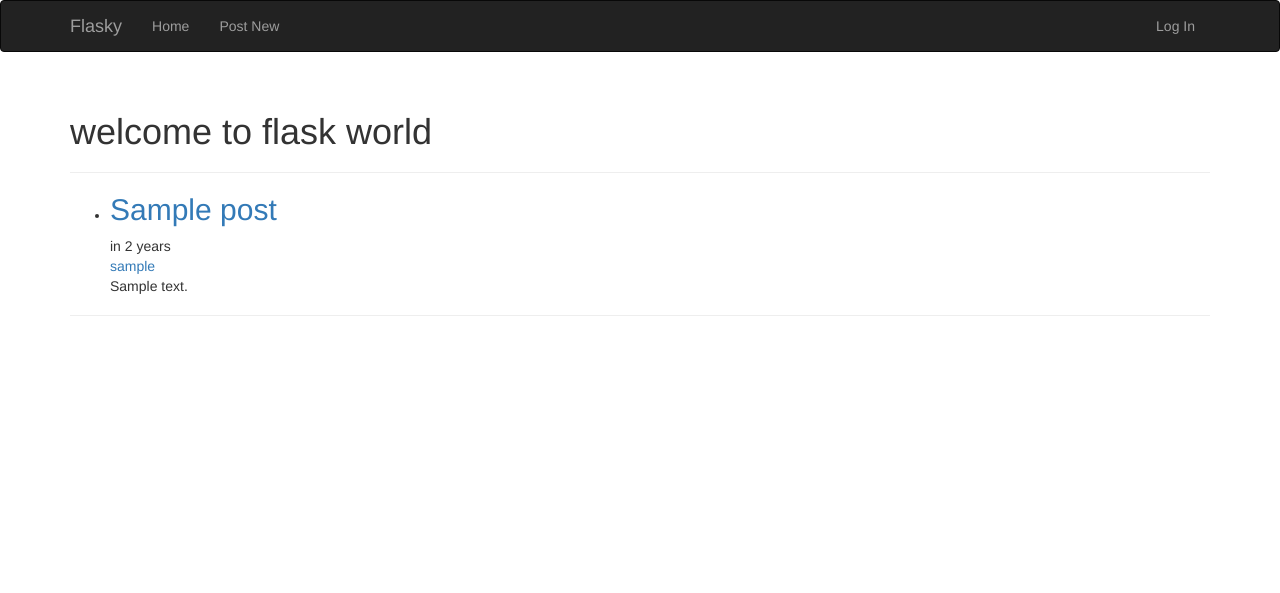
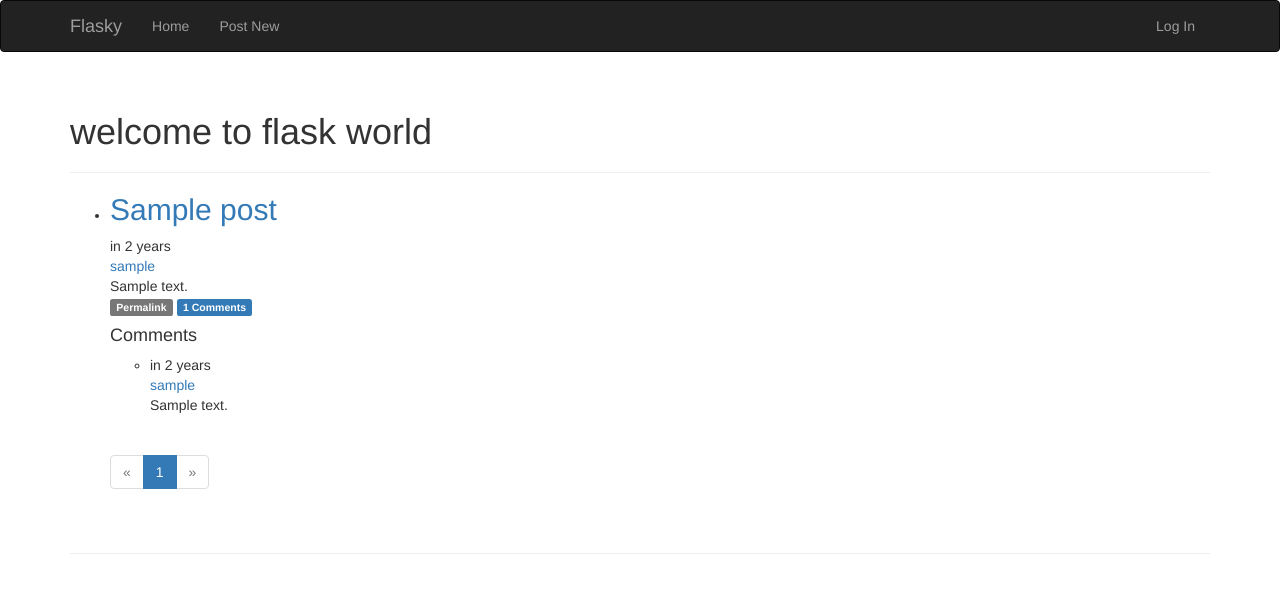
Before and after one commit to baidoosik/mysecnod_flask, a Flask app: template app/templates/blog/post_detail.html in a window 1280 px wide. Shown: the top 593 px of the page. Run offline with Flask 2, Linux system fonts and the light colour scheme; tables that the repository leaves empty hold one stand-in row (values such as "Sample post"); the template is opened without the code that fills it: values that come from a table or form of the project are taken from there, most other values are stand-ins (such as "Sample title", 1, 10 or a date in 2020); parts of the project's set-up code (start-up, migrations or seed data) failed here and were passed over; some libraries are stand-ins or nearby versions.

Commit message:
comment 기능 구현

```diff
--- a/app/blog/forms.py
+++ b/app/blog/forms.py
@@ -8,3 +8,8 @@ class PostForm(FlaskForm):
     title = StringField('title',validators=[Required(), Length(1, 64)])
     content = PageDownField("what's on your mind?", validators=[Required()])
     submit = SubmitField('Submit')
+
+
+class CommentForm(FlaskForm):
+    body = TextAreaField('body',validators=[Required()])
+    submit = SubmitField('Submit')
--- a/app/models.py
+++ b/app/models.py
@@ -80,6 +80,7 @@ class User(UserMixin, db.Model):
                                 backref=db.backref('followed', lazy='joined'),
                                 lazy='dynamic',
                                 cascade='all, delete-orphan')
+    comments = db.relationship('Comment', backref='author', lazy='dynamic')
 
     @staticmethod
     def generate_fake(count=100):
@@ -210,6 +211,7 @@ class Post(db.Model):
     content_html = db.Column(db.Text)
     timestamp = db.Column(db.DateTime, index=True, default= datetime.utcnow)
     author_id = db.Column(db.Integer, db.ForeignKey('users.id'))
+    comments = db.relationship('Comment', backref='post', lazy='dynamic')
 
     @staticmethod
     def generate_fake(count=100):
@@ -241,3 +243,24 @@ class Post(db.Model):
             tags=allowed_tags, strip=True))
 
 db.event.listen(Post.content, 'set', Post.on_changed_content)
+
+
+class Comment(db.Model):
+    __tablename__ = 'comments'
+    id = db.Column(db.Integer, primary_key=True)
+    body = db.Column(db.Text)
+    body_html = db.Column(db.Text)
+    timestamp = db.Column(db.DateTime, index=True, default=datetime.utcnow)
+    disabled = db.Column(db.Boolean)
+    author_id = db.Column(db.Integer, db.ForeignKey('users.id'))
+    post_id = db.Column(db.Integer, db.ForeignKey('posts.id'))
+
+    @staticmethod
+    def on_changed_body(target, value, oldvalue, initiator):
+        allowed_tags = ['a', 'abbr', 'acronym', 'b', 'code', 'em', 'i',
+                        'strong']
+        target.body_html = bleach.linkify(bleach.clean(
+            markdown(value, output_format='html'),
+            tags=allowed_tags, strip=True))
+
+db.event.listen(Comment.body, 'set', Comment.on_changed_body)
--- /dev/null
+++ b/app/templates/blog/_comment.html
@@ -0,0 +1,21 @@
+<ul class="comments">
+    {% for comment in comments %}
+    <li class="comment">
+        <div class="comment-thumbnail">
+            <a href="{{ url_for('main.profile', user_name=comment.author.user_name) }}">
+            </a>
+        </div>
+        <div class="comment-content">
+            <div class="comment-date">{{ moment(comment.timestamp).fromNow() }}</div>
+            <div class="comment-author"><a href="{{ url_for('main.profile', user_name=comment.author.user_name) }}">{{ comment.author.username }}</a></div>
+            <div class="comment-body">
+                {% if comment.body_html %}
+                    {{ comment.body_html | safe }}
+                {% else %}
+                    {{ comment.body }}
+                {% endif %}
+            </div>
+        </div>
+    </li>
+    {% endfor %}
+</ul>
--- a/app/templates/blog/post_detail.html
+++ b/app/templates/blog/post_detail.html
@@ -32,6 +32,35 @@
             </div>
         </div>
     </li>
+    <div class="post-footer">
+    {% if current_user == post.author %}
+        <a href="{{ url_for('blog.post_edit', id=post.id) }}">
+            <span class="label label-primary">Edit</span>
+        </a>
+        {% elif current_user.is_administrator() %}
+        <a href="{{ url_for('blog.edit', id=post.id) }}">
+            <span class="label label-danger">Edit [Admin]</span>
+        </a>
+        {% endif %}
+        <a href="{{ url_for('blog.post_detail', id=post.id) }}">
+            <span class="label label-default">Permalink</span>
+        </a>
+        <a href="{{ url_for('blog.post_detail', id=post.id) }}#comments">
+            <span class="label label-primary">{{ post.comments.count() }} Comments</span>
+        </a>
+    </div>
+    <h4 id="comments">Comments</h4>
+    {% if current_user.can(Permission.COMMENT) %}
+    <div class="comment-form">
+        {{ wtf.quick_form(form) }}
+    </div>
+    {% endif %}
+    {% include 'blog/_comment.html' %}
+    {% if pagination %}
+    <div class="pagination">
+        {{ macros.pagination_widget(pagination, 'blog.post_detail', fragment='#comments', id=post.id) }}
+    </div>
+    {% endif %}
 
     </ul>
 </div>
```
Also changed, not shown: app/blog/views.py (+26 -5 lines), migrations/versions/5fa777103ad2_comments_model_추가하고_user_post에_.py (added, +41 -0 lines).
